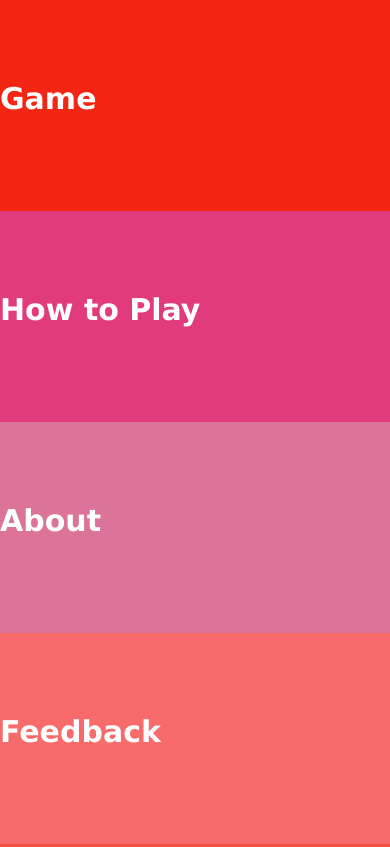
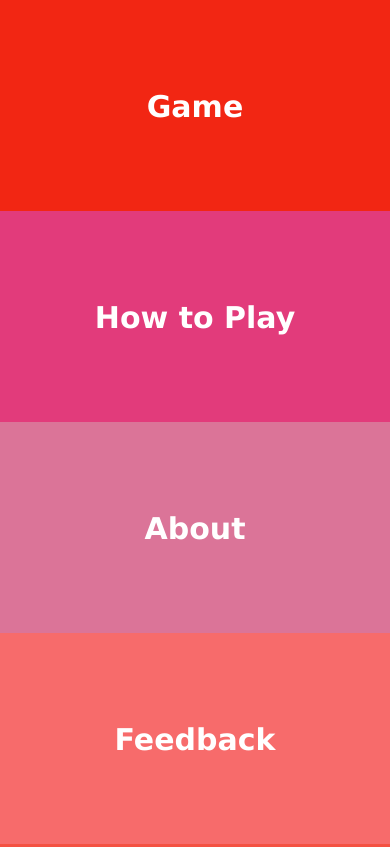
Before and after one commit to Himat95/Hearts-Website, a plain HTML site: page index.html in a window 390 px wide. Shown: the top 847 px of the page. Drawn offline with nearby package versions, Linux system fonts and the light colour scheme; grey boxes are pictures that could not be loaded.

Commit message:
Mobile first design is complete
All the html code is also indented properly now!

```diff
--- a/index.html
+++ b/index.html
@@ -16,23 +16,15 @@
 
 
 <body>
-	<header>
-
-	</header>
 
 	<nav>
-<!--	 after transition, display an image of cards (different suits) as hover effect.
-Tab pane, Have arrow based drop down nav (mobile only).
 
-For the social media, have a fixed icon at the bottom right of the screen, when hovered, shows all
-the different social media icons
--->
-
-	<div class="nav-blocks">
+		<div class="nav-blocks" href="#main-game">
 			<section class="game-block">
 				<a href="#main-game" class="main-nav">Game</a>
 			</section>
 		</div>
+
 
 		<div class="nav-blocks">
 			<section class="how-to-block">
@@ -40,11 +32,13 @@ the different social media icons
 			</section>
 		</div>
 
+
 		<div class="nav-blocks">
 			<section class="about-block">
 				<a href="#about-section" class="main-nav">About</a>
 			</section>
 		</div>
+
 
 		<div class="nav-blocks">
 			<section class="feedback-block">
@@ -55,15 +49,19 @@ the different social media icons
 	</nav>
 
 
+
 	<main>
+
 		<section id="main-game">
 
 			<img id="gamebox" src="http://placekitten.com/500/400" alt="Hearts Game">
 
+			<p> The game will be here when finished in week 27. For now, have a kitten. </p>
 
-	<p> The game will be here when finished in week 27. For now, have a kitten. </p>
 		</section>
+
 	</main>
+
 
 
 	<aside class="tab-container">
@@ -74,11 +72,13 @@ the different social media icons
 					<span>How To</span>
 			</label>
 
+
 		<input id="about-tab" type="radio" name="tabs">
 			<label class="nav-tabs" for="about-tab">
 				<i class="fa fa-child" aria-hidden="true"></i>
 					<span>About</span>
 			</label>
+
 
 		<input id="feedback-tab" type="radio" name="tabs">
 			<label class="nav-tabs" for="feedback-tab">
@@ -98,6 +98,7 @@ the different social media icons
 						has a special effect.
 					</p>
 
+
 				<h4 class="about-title">How the game works</h4>
 					<p>The game is played in tricks; a trick is made of 4 players each putting down a card,
 						this makes a total of 4 cards set in the middle of the table. The trick played is then given to the winner.
@@ -106,16 +107,22 @@ the different social media icons
 						the player's score stays the same.
 					</p>
 
+
 					<ul>
 						<li>Heart Card - 1 point</li>
 						<li>Queen of Spades - 13 points</li>
 					</ul>
+
+
 
 				<h4 class="about-title">Shooting over the moon</h4>
 					<p>This is a special condition within the game that is triggered by a player obtaining all the Heart cards (13 in total)
 						and the queen of spades through winning tricks. Instead of scoring 26, the player who has shot over the moon will score
 						0 and all the opponents have 26 points added to their score.
 					</p>
+
+
+
 
 				<h4 class="about-title">Gameplay</h4>
 
@@ -124,10 +131,12 @@ the different social media icons
 						<li>The player holding the 2 of clubs will start, if 2 has been removed: 3 of clubs will start</li>
 					</ol>
 
+
 					<p class="rules">All players must follow the suit in each trick, if they do not have the suit cards, they can use
 					different suit cards. However, for the first trick, if a player does not have a club card, they
 					cannot play a heart or the queen of spades.
 					</p>
+
 
 					<ol class="step-list2">
 						<li>Each player throws a card</li>
@@ -135,17 +144,21 @@ the different social media icons
 						<li>The player who threw the highest card in the trick wins</li>
 					</ol>
 
+
 					<p class="rules"> You can only win the trick if the thrown card's suit is the same as the one that started
 					the trick. Therefore the starting card is very important for strategy!
 					</p>
+
 
 					<ol class="step-list3">
 						<li>The winner starts the next trick</li>
 					</ol>
 
+
 					<p>Hearts may not be used until a heart or the queen of spades has been discarded through a player unable to
 					play the required suit (Clubs, Diamonds and Spades).
 					</p>
+
 
 					<ol class="step-list4">
 						<li>Repeat the process until you run out of cards</li>
@@ -154,20 +167,26 @@ the different social media icons
 
 		</section>
 
+
+
 		<section id="about-section" class="tab-content">
 			<h3 class="title">About</h3>
 
 	 		   <figure>
 					<img id="aboutimage" class="w3-round-xxlarge" src=images/Mario.png alt="Himatvir Singh">
 					<figcaption class="w3-opacity">Himatvir Singh - Master Procrastinator</figcaption>
+				</figure>
 
 				<q>The night sky is full of dying stars. Its in their final <s>commits</s> moments,
 				 they shine brightest.</q>
 
+
 				<p class="about-text">When selecting my final year project, i wanted to avoid the norm whom
 				created websites with a sql database linked through php, and create something more
 				fun. Thats why i made this website that i will link to a database in the near future
-				through the use of php...</p>
+				through the use of php...
+				</p>
+
 
 				<p class="about-text">Oh and i also made a game! The game itself is created using Java.
 				It employs a powerful greedy heuristic algorithm
@@ -175,14 +194,16 @@ the different social media icons
 				game is fully concurrent and enables efficiency	by manipulating multiple cores.
 				</p>
 
+
 				<p class="about-text">This website wasn't only made to showcase the game but to allow a place
 				for people to play for free. Further work will be done on making the game multiplayer and
 				i plan to use this website as the host for this event. Ending note, what does a
 				haskell compiler and my brain have in common... <span id="joke">We are both lazy.</span>
 				</p>
-        </figure>
+
 
 		</section>
+
 
 
 		<section id="feedback-section" class="tab-content">
@@ -193,34 +214,45 @@ the different social media icons
 						<legend>Game and Website Feedback</legend>
 
 							<label class="form" for"mail">Name:</label>
+
 							<input type="text" id="form-name" placeholder="Anon" required>
 
 					</fieldset>
 
+
 					<fieldset>
 						<label class="form" for"mail">Email:</label>
+
 						<input type="email" id="form-email" placeholder="name@domain.com" required>
 					</fieldset>
 
+
 					<fieldset>
 						<label class="form" for"mail">Gender:</label>
+
 						<input type="radio" name="form-gender" value="male"> Male
 						<input type="radio" name="form-gender" value="female"> Female
 						<input type="radio" name="form-gender" value="other"> Other
 					</fieldset>
 
+
 					<fieldset>
 						<label class="form" for"mail">Date of birth:</label>
+
 						<input type="date" id="form-date" placeholder="01-01-2017">
 					</fieldset>
 
+
 					<fieldset>
 						<label class="from" for"mail">Game Difficulty:</label>
+
 						<meter id="mtr" value="50" min="0" max="100" optimum="50" low="10" high="90"> </meter>
+
 						Easy <input type="range" id="rng"
 							value="this.value=parseInt(this.value)"
 							onchange="run(this.value);"> Extremely Hard
 					</fieldset>
+
 
 					<fieldset>
 						<label class="form" for"mail">Comments</label>
@@ -231,13 +263,14 @@ the different social media icons
 						<input type="reset" value="Reset">
 						<input type="submit" value="Submit">
 					</fieldset>
+
+
 				</form>
 
 		</section>
 
 
 	</aside>
-
 
 
 	<footer>
--- a/stylesheet/stylesheet.css
+++ b/stylesheet/stylesheet.css
@@ -1,13 +1,11 @@
 html {
 height: 100%;
-
 }
 
 body {
   margin: 0;
   padding: 0;
   height: 100%;
-
 }
 
 nav {
@@ -18,6 +16,10 @@ height: 100%;
 display: block;
 background: cover;
 height: 25%;
+}
+
+.nav-blocks:hover {
+  cursor: pointer;
 }
 
 .game-block {
@@ -67,13 +69,14 @@ height: 100%;
 
 .main-nav {
 color:#FFF;
-display: inline-block;
+display: block;
 position: relative;
 text-align: center;
 text-decoration: none;
 font-size: 200%;
-line-height: 100%;
 top:40%;
+width: 100%;
+height: 60%;
 font-weight: bold;
 }
 
@@ -242,3 +245,11 @@ line-height: 3em;
   content: counter(mylists) ". ";
   counter-increment: mylists;
 }
+
+form {
+  border: solid white 5px;
+}
+
+footer {
+  background-color: purple;
+}
```
Lines whose indentation alone changed are shown as unchanged.
